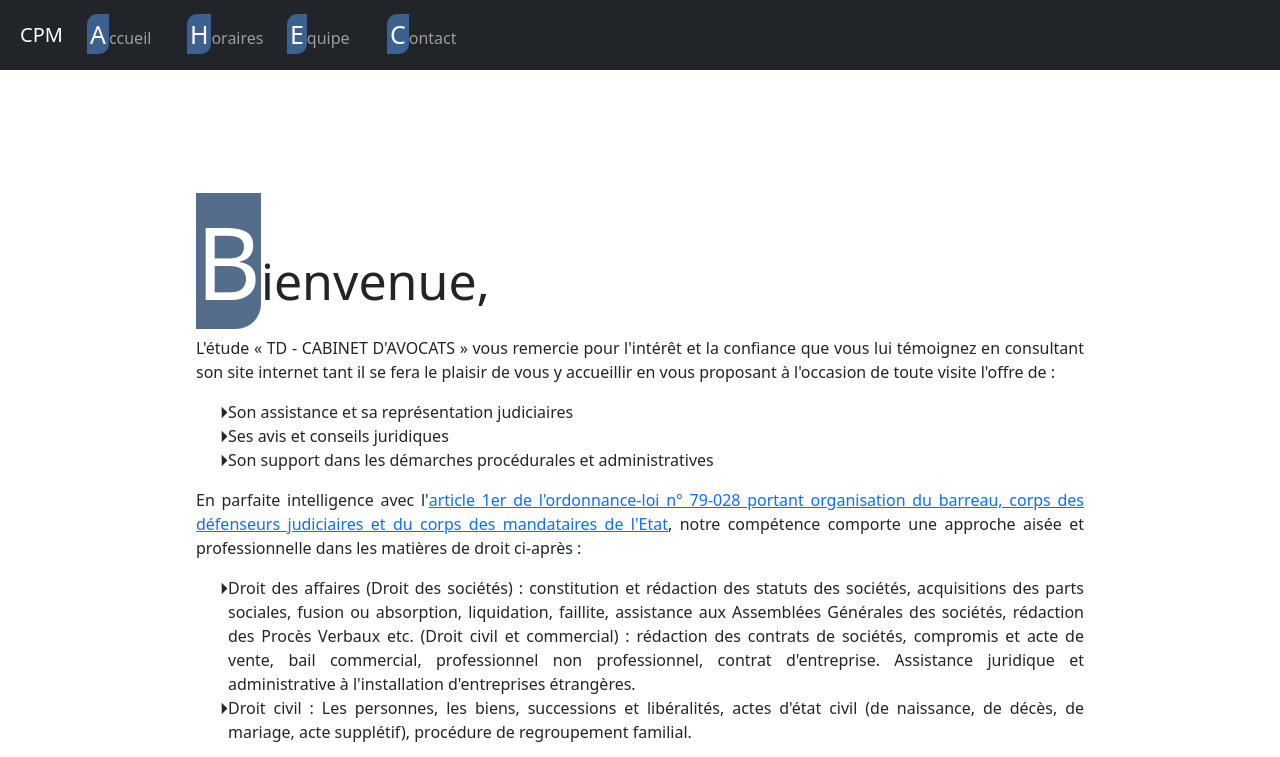
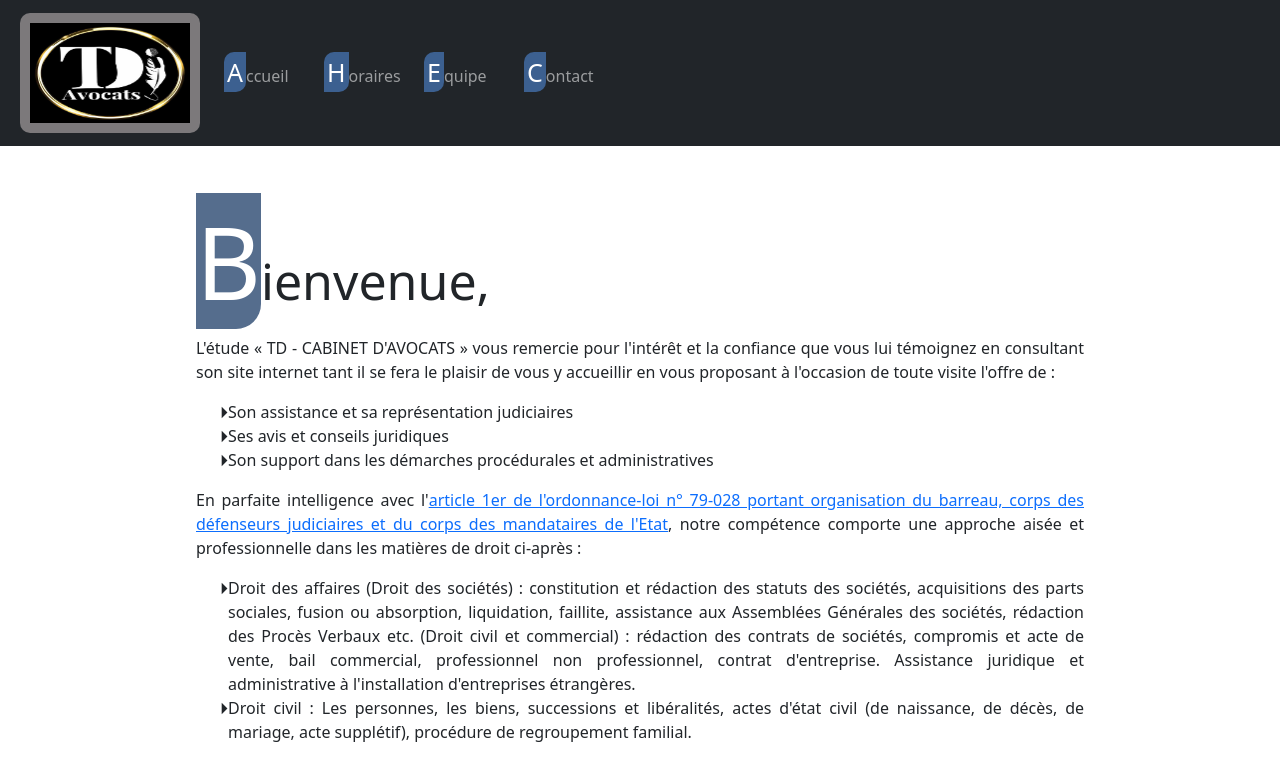
Before and after one commit to Kasamba5i/tdavocats, a plain HTML site: page index.html in a window 1280 px wide. Shown: the top 757 px of the page. Drawn offline with nearby package versions, Linux system fonts and the light colour scheme.

Commit message:
update logo

```diff
--- a/index.html
+++ b/index.html
@@ -5,7 +5,7 @@
         <meta http-equiv="X-UA-Compatible" content="ie=edge">
         <meta name="viewport" content="width=device-width, initial-scale=1.0">
         <!--<meta http-equiv="refresh" content="5">-->
-        <title>Cabinet d'avocats TD</title>
+        <title>TD Avocats</title>
         <!--<link rel="shortcut icon" href="favicon.ico" type="image/x-icon">-->
         <link rel="shortcut icon" href="images/logo-td.jpg" type="image/x-icon">
 
@@ -64,7 +64,9 @@
     <body>
         <!--Menu-->
         <nav class="navbar navbar-expand-lg fixed-top navbar-dark bg-dark">
-            <a class="navbar-brand mr-auto mr-lg-0" style="margin-left: 20px;" href="#">CPM</a>
+            <a class="navbar-brand mr-auto mr-lg-0" style="margin-left: 20px;" href="#">
+                <img src="images/logo-td2.png" alt="">
+            </a>
             <button class="navbar-toggler p-0 border-0" style="margin-right: 10px;" type="button" data-toggle="offcanvas">
                 <span class="navbar-toggler-icon"></span>
             </button>
```
